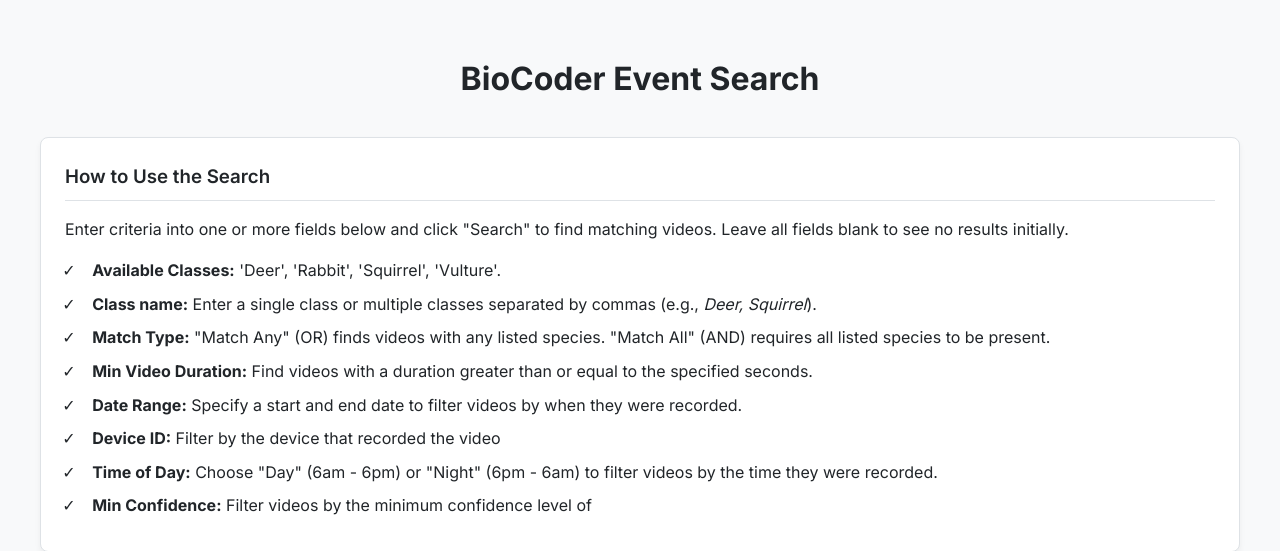
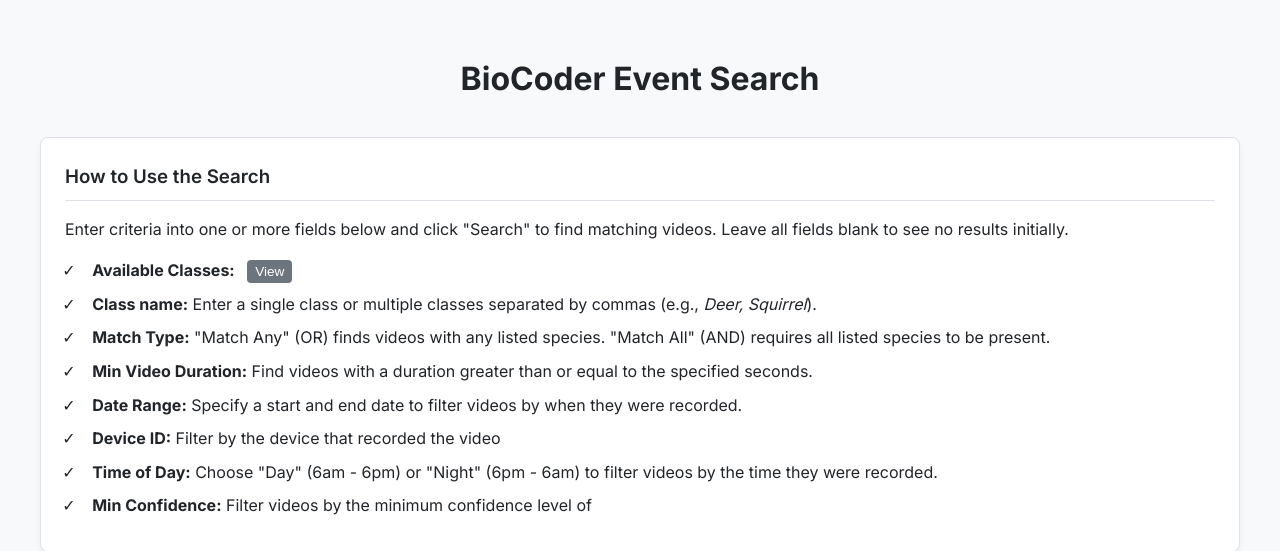
Before and after one commit to Himson2006/Yolo-Gpu-2, a Flask app: page /search in a window 1280 px wide. Shown: the top 551 px of the page. Run offline with Flask 3, Linux system fonts and the light colour scheme.

Commit message:
Available Classes Updated

```diff
--- a/app/templates/search.html
+++ b/app/templates/search.html
@@ -230,6 +230,17 @@
             padding-left: 1.2rem;
             margin-top: 0.25rem;
         }
+        .toggle-button {
+            background-color: #6c757d;
+            color: white;
+            border: none;
+            padding: 0.25rem 0.5rem;
+            border-radius: 0.25rem;
+            cursor: pointer;
+            font-size: 0.85rem;
+            margin-left: 0.5rem;
+            vertical-align: middle;
+        }
     </style>
 </head>
 <body>
@@ -243,7 +254,13 @@
                 Enter criteria into one or more fields below and click "Search" to find matching videos. Leave all fields blank to see no results initially.
             </p>
             <ul>
-                <li><strong>Available Classes:</strong> 'Deer', 'Rabbit', 'Squirrel', 'Vulture'.</li>
+                <li>
+                    <strong>Available Classes:</strong>
+                    <button type="button" class="toggle-button" onclick="toggleClasses(this)">View</button>
+                    <div id="classList" style="display: none; margin-top: 0.5rem; padding-left: 1rem; font-style: italic;">
+                        'Common_Raccoon', 'Mule_Deer', 'White-Tailed_Deer, 'Nine-Banded_Armadillo', 'Rabbit_Hare', 'Vulture'
+                    </div>
+                </li>
                 <li><strong>Class name:</strong> Enter a single class or multiple classes separated by commas (e.g., <em>Deer, Squirrel</em>).</li>
                 <li><strong>Match Type:</strong> "Match Any" (OR) finds videos with any listed species. "Match All" (AND) requires all listed species to be present.</li>
                 <li><strong>Min Video Duration:</strong> Find videos with a duration greater than or equal to the specified seconds.</li>
@@ -349,6 +366,19 @@
     </div>
 
    <script>
+        function toggleClasses(button) {
+            const classListDiv = document.getElementById('classList');
+            const isHidden = classListDiv.style.display === 'none' || !classListDiv.style.display;
+
+            if (isHidden) {
+                classListDiv.style.display = 'block';
+                button.textContent = 'Hide';
+            } else {
+                classListDiv.style.display = 'none';
+                button.textContent = 'View';
+            }
+        }
+
         function toggleDescription(event, id) {
             const descriptionContainer = document.getElementById(`description-${id}`);
             const button = event.target;
```
